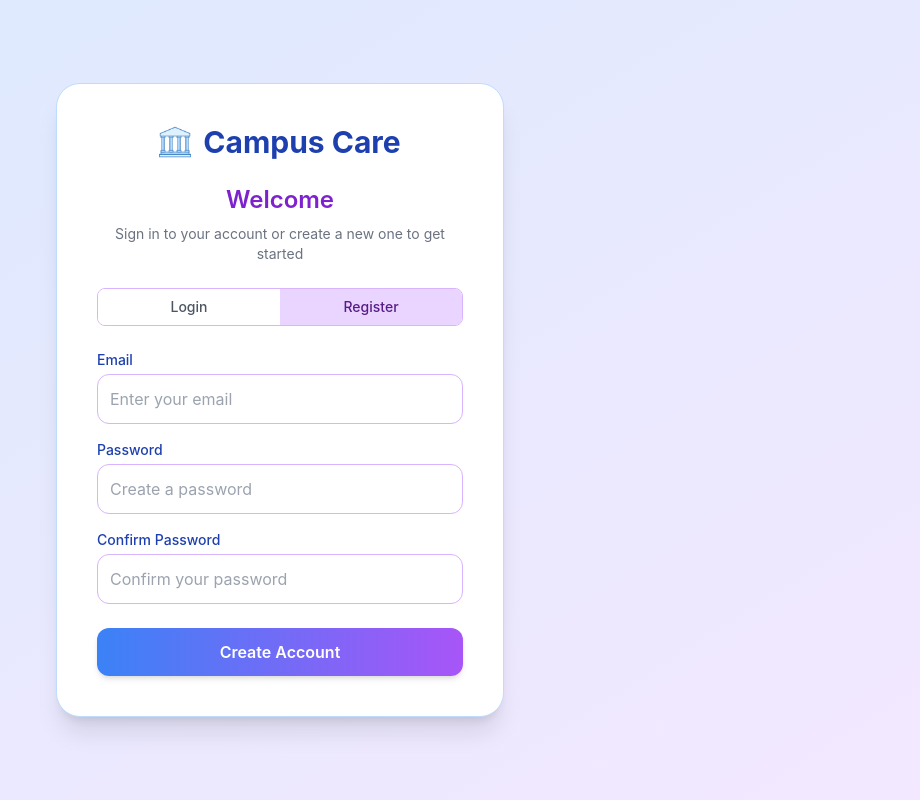
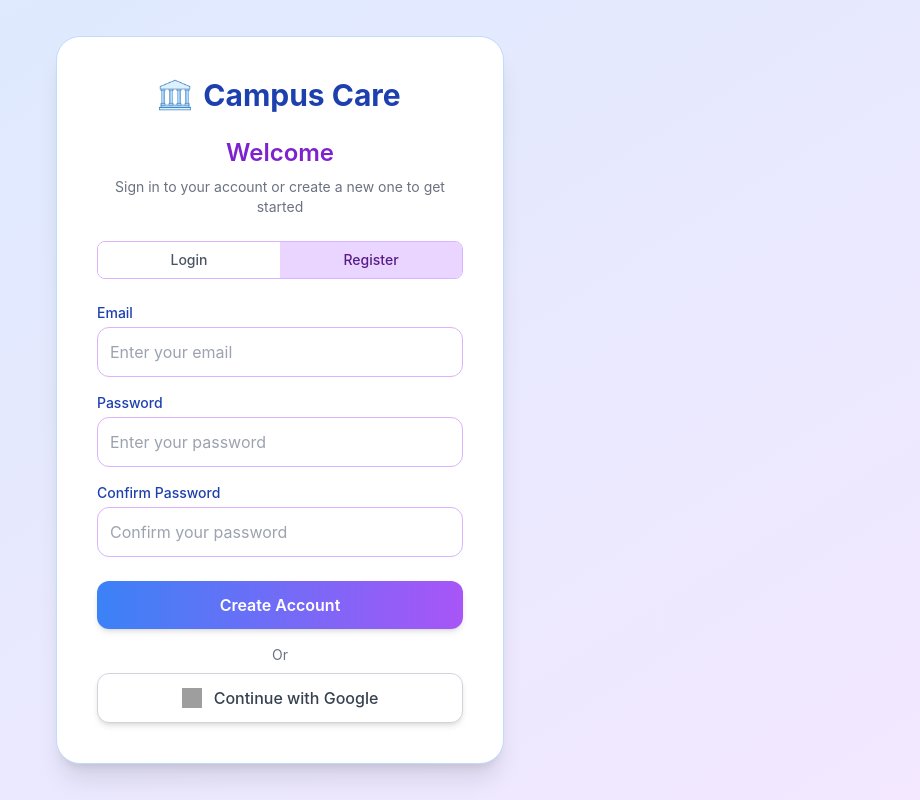
Before and after one commit to sa-l-aash/Campus-Care-Management-System, a React (Create React App) app: page /auth in a window 1280 px wide. Shown: the whole page, without its empty margins (360-1280 px from the left). Built offline with nearby package versions, Linux system fonts and the light colour scheme; grey boxes are pictures that could not be loaded.

Commit message:
add feat sign in with google and google button

```diff
--- a/src/firebase.js
+++ b/src/firebase.js
@@ -1,24 +1,21 @@
-// Import the functions you need from the SDKs you need
+// Import the functions you need from the SDKs
 import { initializeApp } from "firebase/app";
-import { getAnalytics } from "firebase/analytics";
-import { getAuth } from "firebase/auth";
-// TODO: Add SDKs for Firebase products that you want to use
-// https://firebase.google.com/docs/web/setup#available-libraries
+import { getAuth, GoogleAuthProvider } from "firebase/auth"; // 👈 include GoogleAuthProvider
 
 // Your web app's Firebase configuration
-// For Firebase JS SDK v7.20.0 and later, measurementId is optional
 const firebaseConfig = {
   apiKey: "AIzaSyCA8OtCvFntt8I7bmCMfE5M1P3AHGdBJFA",
   authDomain: "campuscare-cac86.firebaseapp.com",
   projectId: "campuscare-cac86",
-  storageBucket: "campuscare-cac86.firebasestorage.app",
+  storageBucket: "campuscare-cac86.appspot.com", // 👈 fixed the storage bucket URL (remove typo)
   messagingSenderId: "54278127231",
   appId: "1:54278127231:web:a19d794c55f25e70f7894a",
-  measurementId: "G-5LH27Y0M15"
+  measurementId: "G-5LH27Y0M15",
 };
 
 // Initialize Firebase
 const app = initializeApp(firebaseConfig);
-const analytics = getAnalytics(app);
-export const auth = getAuth(app);
+export const auth = getAuth(app); // Export auth
+export const googleProvider = new GoogleAuthProvider(); // 👈 Add Google Provider for easy import
+
 export default app;
--- a/src/pages/Auth.jsx
+++ b/src/pages/Auth.jsx
@@ -2,8 +2,10 @@ import React, { useState } from 'react';
 import { useNavigate } from 'react-router-dom';
 import { auth } from '../firebase';
 import {
-    createUserWithEmailAndPassword,
+  createUserWithEmailAndPassword,
   signInWithEmailAndPassword,
+  GoogleAuthProvider,
+  signInWithPopup,
 } from 'firebase/auth';
 
 export default function Auth() {
@@ -13,28 +15,38 @@ export default function Auth() {
   const [mode, setMode] = useState('signup'); // 'signin' or 'signup'
   const navigate = useNavigate();
 
+  // Handle email/password signup or login
   const handleAuth = async (e) => {
     e.preventDefault();
 
     if (mode === 'signup' && password !== confirmPassword) {
-      alert('❌ Passwords do not match!');
+      console.warn('❌ Passwords do not match!');
       return;
     }
 
     try {
       if (mode === 'signup') {
-        // Sign up user
         await createUserWithEmailAndPassword(auth, email, password);
-        alert('✅ Account created successfully!');
+        console.log('✅ Account created successfully!');
       } else {
-        // Sign in user
         await signInWithEmailAndPassword(auth, email, password);
+        console.log('✅ Signed in successfully!');
+      }
+      navigate('/'); // Redirect after success
+    } catch (error) {
+      console.error('❌', error.message);
+    }
+  };
 
-      }
-      navigate('/'); // redirect after success
+  // Handle Google Sign-In
+  const handleGoogleSignIn = async () => {
+    const provider = new GoogleAuthProvider();
+    try {
+      await signInWithPopup(auth, provider);
+      console.log('✅ Signed in with Google!');
+      navigate('/'); // Redirect after success
     } catch (error) {
-      console.error(error);
-      alert(`❌ ${error.message}`);
+      console.error('❌ Google Sign-In Error:', error.message);
     }
   };
 
@@ -61,20 +73,30 @@ export default function Auth() {
               setMode('signin');
               setConfirmPassword('');
             }}
-            className={`px-4 py-2 w-1/2 text-sm font-medium transition-all ${mode === 'signin' ? 'bg-purple-200 text-purple-900' : 'bg-white text-gray-600'}`}
+            className={`px-4 py-2 w-1/2 text-sm font-medium transition-all ${
+              mode === 'signin'
+                ? 'bg-purple-200 text-purple-900'
+                : 'bg-white text-gray-600'
+            }`}
           >
             Login
           </button>
           <button
             onClick={() => setMode('signup')}
-            className={`px-4 py-2 w-1/2 text-sm font-medium transition-all ${mode === 'signup' ? 'bg-purple-200 text-purple-900' : 'bg-white text-gray-600'}`}
+            className={`px-4 py-2 w-1/2 text-sm font-medium transition-all ${
+              mode === 'signup'
+                ? 'bg-purple-200 text-purple-900'
+                : 'bg-white text-gray-600'
+            }`}
           >
             Register
           </button>
         </div>
 
         <form onSubmit={handleAuth} className="text-left">
-          <label className="block text-sm font-medium text-blue-800 mb-1">Email</label>
+          <label className="block text-sm font-medium text-blue-800 mb-1">
+            Email
+          </label>
           <input
             type="email"
             placeholder="Enter your email"
@@ -84,10 +106,12 @@ export default function Auth() {
             required
           />
 
-          <label className="block text-sm font-medium text-blue-800 mb-1">Password</label>
+          <label className="block text-sm font-medium text-blue-800 mb-1">
+            Password
+          </label>
           <input
             type="password"
-            placeholder="Create a password"
+            placeholder="Enter your password"
             className="w-full p-3 border border-purple-300 rounded-xl mb-4 focus:ring-2 focus:ring-purple-400"
             value={password}
             onChange={(e) => setPassword(e.target.value)}
@@ -96,7 +120,9 @@ export default function Auth() {
 
           {mode === 'signup' && (
             <>
-              <label className="block text-sm font-medium text-blue-800 mb-1">Confirm Password</label>
+              <label className="block text-sm font-medium text-blue-800 mb-1">
+                Confirm Password
+              </label>
               <input
                 type="password"
                 placeholder="Confirm your password"
@@ -115,6 +141,24 @@ export default function Auth() {
             {mode === 'signup' ? 'Create Account' : 'Login'}
           </button>
         </form>
+
+        {/* Google Sign-In Button */}
+        <div className="mt-4">
+          <p className="text-gray-500 text-sm mb-2">Or</p>
+          <button
+            onClick={handleGoogleSignIn}
+            className="w-full flex items-center justify-center bg-white border border-gray-300 rounded-xl py-3 shadow-md hover:bg-gray-100 transition-all"
+          >
+            <img
+              src="https://developers.google.com/identity/images/g-logo.png"
+              alt="Google Logo"
+              className="h-5 w-5 mr-3"
+            />
+            <span className="text-gray-700 font-medium">
+              Continue with Google
+            </span>
+          </button>
+        </div>
       </div>
     </div>
   );
```
